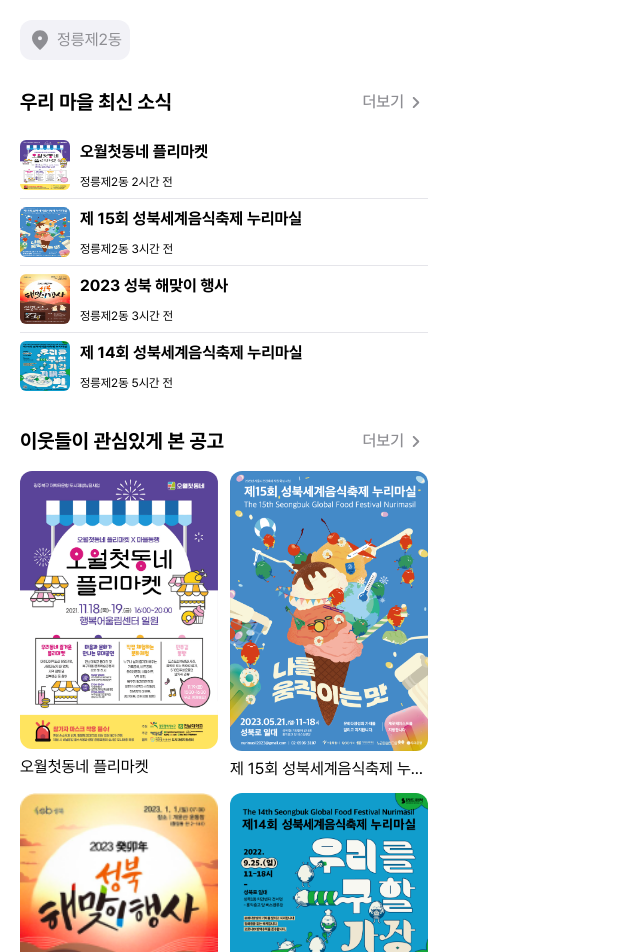
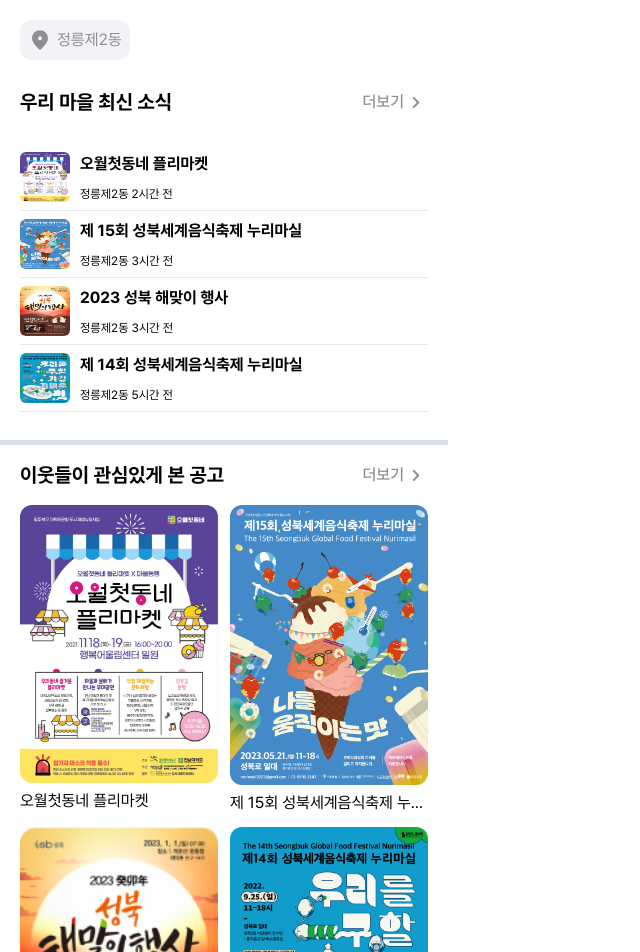
Before and after one commit to EUM-kmu/EUM-Web, a React (Vite) app: page / in a window 1280 px wide. Shown: the top 952 px of the page, without its empty margins (0-640 px from the left). Built offline with nearby package versions, Linux system fonts and the light colour scheme.

Commit message:
feat: `MainPage` 구분선 추가 및 padding 값 조정

```diff
--- a/src/pages/Main/index.jsx
+++ b/src/pages/Main/index.jsx
@@ -81,9 +81,9 @@ const Main = () => {
   }, []);
 
   return (
-    <div className="flex flex-col p-5 gap-3">
-      <LocationBadge text={"정릉제2동"} />
-      <div>
+    <>
+      <div className="flex flex-col p-5 gap-3">
+        <LocationBadge text={"정릉제2동"} />
         <PostHeader title={"우리 마을 최신 소식"} />
         <div className="divide-y divide-[#E5E5EA]">
           {news.map((info, index) => {
@@ -102,10 +102,12 @@ const Main = () => {
               />
             );
           })}
+          <div className="pb-2" />
         </div>
       </div>
+      <div className="h-[5px] bg-[#d9dee4]"></div>
 
-      <div className="flex flex-col ">
+      <div className="flex flex-col px-5 pb-4">
         <PostHeader title={"이웃들이 관심있게 본 공고"} />
         <NewsCardsView>
           {news.map((info, index) => {
@@ -124,7 +126,7 @@ const Main = () => {
           })}
         </NewsCardsView>
       </div>
-    </div>
+    </>
   );
 };
 
```
